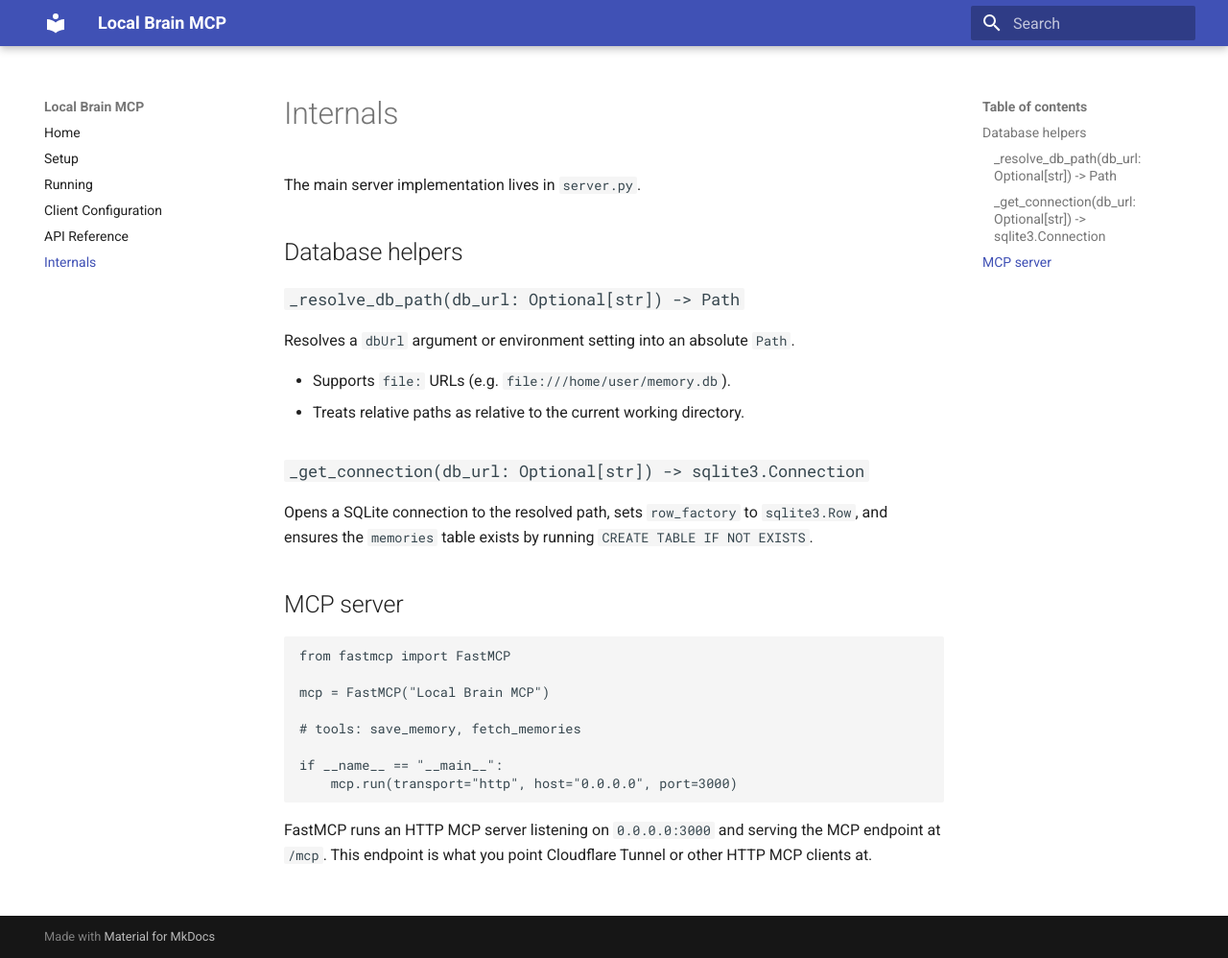
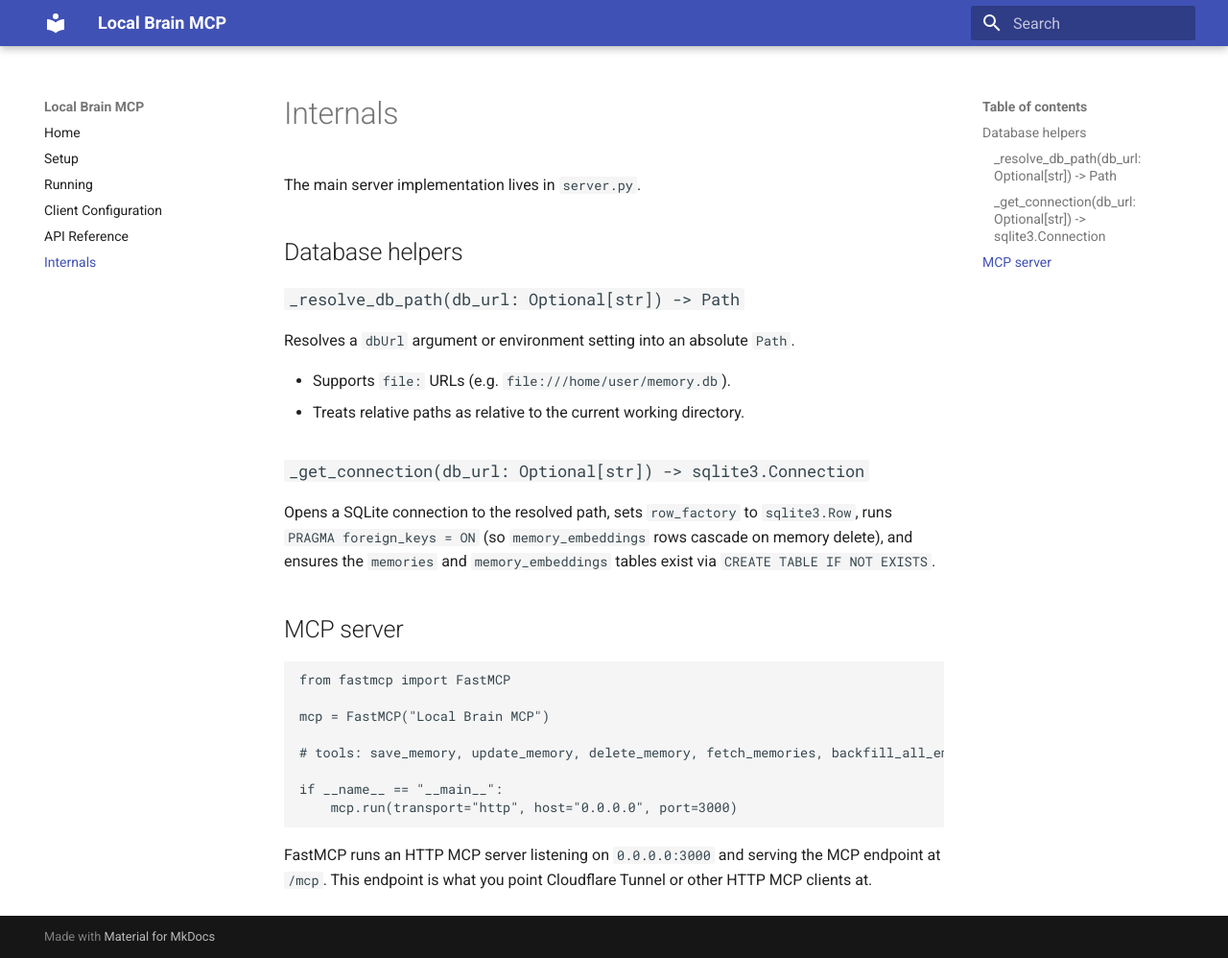
Before and after one commit to ejsinfuego/memory-mcp, an MkDocs documentation site: the page built from docs/internals.md, in a window 1280 px wide and 998 px high. Shown: the whole window at 96% size. Built offline with MkDocs 1.6.1 and Material for MkDocs 9.7.7, drawn with Linux system fonts in a browser that asks for light colours.

Commit message:
docs: align internals with current connection and tool behavior
Document foreign key enforcement in SQLite connections and update the listed tool set to match current MCP capabilities.

```diff
--- a/docs/internals.md
+++ b/docs/internals.md
@@ -13,7 +13,7 @@ Resolves a `dbUrl` argument or environment setting into an absolute `Path`.
 
 ### `_get_connection(db_url: Optional[str]) -> sqlite3.Connection`
 
-Opens a SQLite connection to the resolved path, sets `row_factory` to `sqlite3.Row`, and ensures the `memories` table exists by running `CREATE TABLE IF NOT EXISTS`.
+Opens a SQLite connection to the resolved path, sets `row_factory` to `sqlite3.Row`, runs `PRAGMA foreign_keys = ON` (so `memory_embeddings` rows cascade on memory delete), and ensures the `memories` and `memory_embeddings` tables exist via `CREATE TABLE IF NOT EXISTS`.
 
 ## MCP server
 
@@ -22,7 +22,7 @@ from fastmcp import FastMCP
 
 mcp = FastMCP("Local Brain MCP")
 
-# tools: save_memory, fetch_memories
+# tools: save_memory, update_memory, delete_memory, fetch_memories, backfill_all_embeddings
 
 if __name__ == "__main__":
     mcp.run(transport="http", host="0.0.0.0", port=3000)
```
